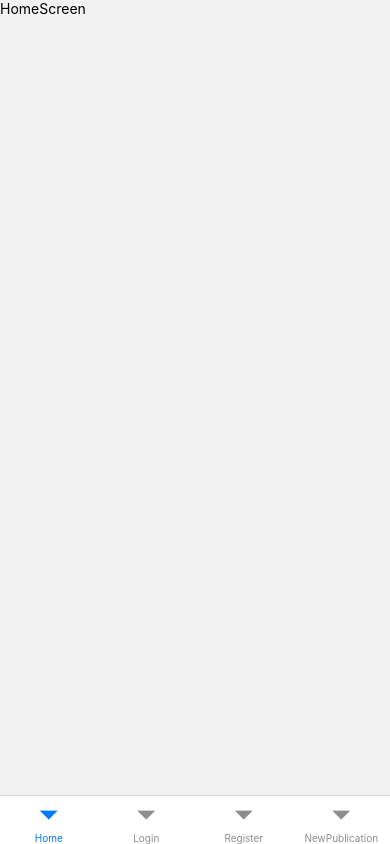
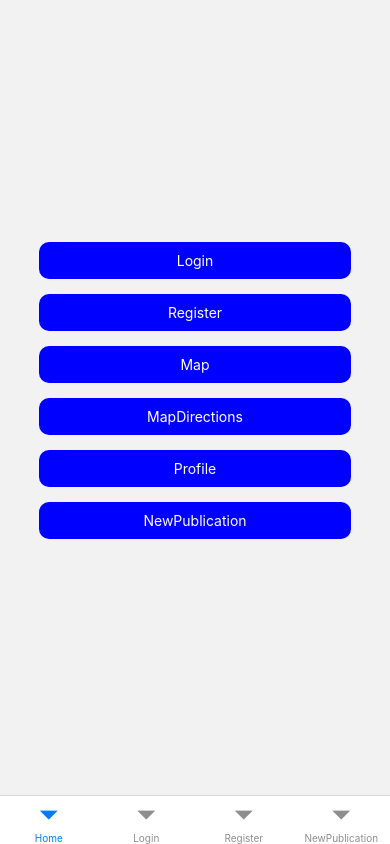
Before and after one commit to UDG-TravelGuide/travel-guide-app, a React Native app: screen /Home in a window 390 px wide. Built offline with nearby package versions, Linux system fonts and the light colour scheme.

Commit message:
Dummy home

```diff
--- a/App/Screens/Home/HomeScreen.tsx
+++ b/App/Screens/Home/HomeScreen.tsx
@@ -1,11 +1,50 @@
-import { Text, View } from 'react-native';
+import { TouchableOpacity, Text, SafeAreaView } from 'react-native';
 import React from 'react';
-import styles from './HomeScreenStyles';
+import styles from './Styles';
+import { NativeStackScreenProps } from '@react-navigation/native-stack';
+import { MainNavigatorParams } from '../../Navigator';
 
-export default function HomeScreen() {
+type Props = NativeStackScreenProps<MainNavigatorParams>;
+const HomeScreen = ({ navigation }: Props) => {
     return (
-        <View>
-            <Text>HomeScreen</Text>
-        </View>
+        <SafeAreaView style={styles.container}>
+            <TouchableOpacity
+                style={styles.LoginButton}
+                onPress={() => navigation.navigate('Login')}
+            >
+                <Text style={styles.text}>Login</Text>
+            </TouchableOpacity>
+            <TouchableOpacity
+                style={styles.LoginButton}
+                onPress={() => navigation.navigate('Register')}
+            >
+                <Text style={styles.text}>Register</Text>
+            </TouchableOpacity>
+            <TouchableOpacity
+                style={styles.LoginButton}
+                onPress={() => navigation.navigate('Map')}
+            >
+                <Text style={styles.text}>Map</Text>
+            </TouchableOpacity>
+            <TouchableOpacity
+                style={styles.LoginButton}
+                onPress={() => navigation.navigate('MapDirections')}
+            >
+                <Text style={styles.text}>MapDirections</Text>
+            </TouchableOpacity>
+            <TouchableOpacity
+                style={styles.LoginButton}
+                onPress={() => navigation.navigate('Profile')}
+            >
+                <Text style={styles.text}>Profile</Text>
+            </TouchableOpacity>
+            <TouchableOpacity
+                style={styles.LoginButton}
+                onPress={() => navigation.navigate('NewPublication')}
+            >
+                <Text style={styles.text}>NewPublication</Text>
+            </TouchableOpacity>
+        </SafeAreaView>
     );
-}
+};
+export default HomeScreen;
--- a/App/Screens/Home/HomeScreenStyles.tsx
+++ /dev/null
@@ -1,6 +0,0 @@
-import { StyleSheet } from 'react-native';
-
-const styles = StyleSheet.create({
-    container: { flex: 1 },
-});
-export default styles;
--- /dev/null
+++ b/App/Screens/Home/Styles.ts
@@ -0,0 +1,14 @@
+import { StyleSheet } from 'react-native';
+
+const styles = StyleSheet.create({
+    container: { flex: 1, alignItems: 'center', justifyContent: 'center' },
+    LoginButton: {
+        backgroundColor: 'blue',
+        padding: 10,
+        borderRadius: 10,
+        width: '80%',
+        marginBottom: 15,
+    },
+    text: { textAlign: 'center', color: 'white' },
+});
+export default styles;
```
